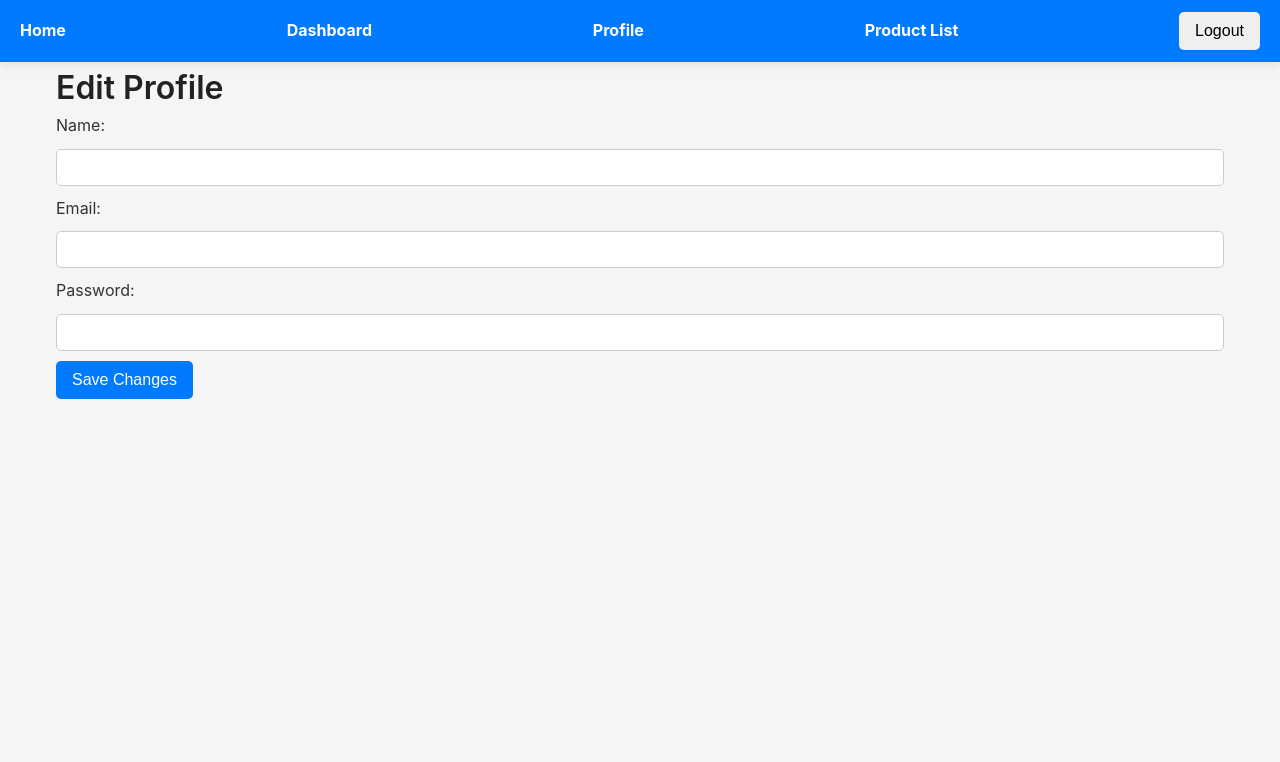
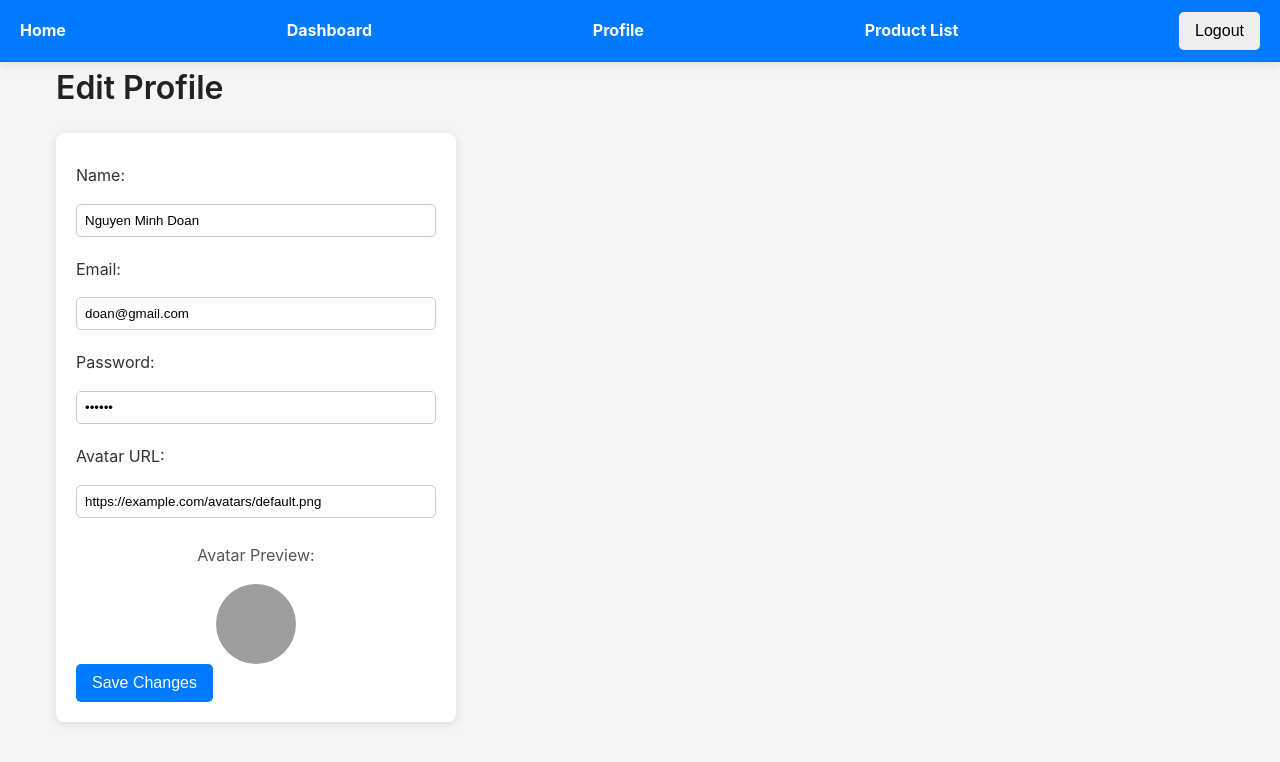
Before and after one commit to nguyenminhdoan/Project_WAD_1, a React (Vite) app in the folder app/: page /edit-profile in a window 1280 px wide. Shown: the top 762 px of the page. Built offline with nearby package versions, Linux system fonts and the light colour scheme; grey boxes are pictures that could not be loaded.

Commit message:
Updated productlistpage,profilepage and editprofilepage, related css fields and added mock datas

```diff
--- a/app/src/index.css
+++ b/app/src/index.css
@@ -208,7 +208,56 @@ button.secondary {
     color: #333;
     border: 1px solid #ddd;
 }
+.profile-form {
+    max-width: 400px;
+    margin: 20px 0;
+    background: white;
+    padding: 20px;
+    border-radius: 8px;
+    box-shadow: 0px 2px 10px rgba(0, 0, 0, 0.1);
+}
 
+.profile-form label {
+    display: block;
+    margin: 10px 0 5px;
+}
+
+.profile-form input {
+    width: 100%;
+    padding: 8px;
+    margin-bottom: 10px;
+    border: 1px solid #ccc;
+    border-radius: 5px;
+}
+
+.avatar-preview {
+    text-align: center;
+    margin-top: 15px;
+}
+
+.avatar-image {
+    width: 80px;
+    height: 80px;
+    border-radius: 50%;
+    display: block;
+    margin: auto;
+}
+.profile-card {
+    text-align: left;
+    background: white;
+    padding: 20px;
+    border-radius: 8px;
+    box-shadow: 0px 2px 10px rgba(0, 0, 0, 0.1);
+    max-width: 400px;
+    margin: 20px 0;
+}
+
+.profile-avatar {
+    width: 100px;
+    height: 100px;
+    border-radius: 50%;
+    margin-bottom: 10px;
+}
 /* 8️⃣ Responsive Design */
 @media (max-width: 768px) {
     .container {
--- a/app/src/pages/EditProfilePage.jsx
+++ b/app/src/pages/EditProfilePage.jsx
@@ -1,73 +1,51 @@
-import { useState } from 'react';
-import { useNavigate } from 'react-router-dom';
+import { useState } from "react";
+import { useNavigate } from "react-router-dom";
+
+// Mock user data
+const mockUser = {
+    name: "Nguyen Minh Doan",
+    email: "doan@gmail.com",
+    password: "123456",
+    avatar: "https://example.com/avatars/default.png"
+};
 
 const EditProfilePage = () => {
-    const [formData, setFormData] = useState({
-        name: '',
-        email: '',
-        password: ''
-    });
-
+    const [formData, setFormData] = useState(mockUser);
     const navigate = useNavigate();
 
+    // Handle input changes
     const handleChange = (e) => {
-        setFormData({
-            ...formData,
-            [e.target.name]: e.target.value
-        });
+        setFormData({ ...formData, [e.target.name]: e.target.value });
     };
 
-    const handleSubmit = async (e) => {
+    // Handle form submission
+    const handleSubmit = (e) => {
         e.preventDefault();
-
-        try {
-            const response = await fetch('/api/update-profile', {
-                method: 'POST',
-                headers: { 'Content-Type': 'application/json' },
-                body: JSON.stringify(formData)
-            });
-
-            if (response.ok) {
-                alert('Profile updated successfully!');
-                navigate('/profile');
-            } else {
-                alert('Failed to update profile.');
-            }
-        } catch (error) {
-            console.error('Error:', error);
-            alert('Error updating profile.');
-        }
+        console.log("Updated Profile:", formData);
+        alert("Profile updated successfully!");
+        navigate("/profile"); // Redirect to profile page
     };
 
     return (
         <div className="container">
             <h1>Edit Profile</h1>
-            <form onSubmit={handleSubmit}>
+            <form onSubmit={handleSubmit} className="profile-form">
                 <label>Name:</label>
-                <input
-                    type="text"
-                    name="name"
-                    value={formData.name}
-                    onChange={handleChange}
-                    required
-                />
+                <input type="text" name="name" value={formData.name} onChange={handleChange} required />
 
                 <label>Email:</label>
-                <input
-                    type="email"
-                    name="email"
-                    value={formData.email}
-                    onChange={handleChange}
-                    required
-                />
+                <input type="email" name="email" value={formData.email} onChange={handleChange} required />
 
                 <label>Password:</label>
-                <input
-                    type="password"
-                    name="password"
-                    value={formData.password}
-                    onChange={handleChange}
-                />
+                <input type="password" name="password" value={formData.password} onChange={handleChange} required />
+
+                <label>Avatar URL:</label>
+                <input type="text" name="avatar" value={formData.avatar} onChange={handleChange} />
+
+                <div className="avatar-preview">
+                    <p>Avatar Preview:</p>
+                    <img src={formData.avatar} alt="Avatar Preview" className="avatar-image" />
+                </div>
 
                 <button type="submit" className="primary">Save Changes</button>
             </form>
--- a/app/src/pages/ProductListPage.jsx
+++ b/app/src/pages/ProductListPage.jsx
@@ -1,68 +1,102 @@
-import { useState, useEffect } from 'react';
-import { useGetProductsQuery, useCreateProductMutation } from '../features/products/productsApiSlice';
+import { useState } from 'react';
+import { useNavigate } from 'react-router-dom';
 
+// Mock Product Data
+const mockProducts = [
+    {
+        _id: "64f8a3c2e4b1f2d3c4b5a6b7",
+        name: "Apple MacBook Pro 16-inch",
+        description: "Apple M3 Pro chip, 16GB RAM, 512GB SSD, 16-inch Retina Display",
+        price: 2499.99,
+        rating: 4.8,
+        image: "https://example.com/images/macbook-pro-16.jpg",
+        createdAt: "2023-09-06T12:34:26.789Z",
+    },
+    {
+        _id: "64f8a3c2e4b1f2d3c4b5a6b8",
+        name: "Dell XPS 15",
+        description: "Intel Core i9, 32GB RAM, 1TB SSD, 4K OLED Display",
+        price: 2199.99,
+        rating: 4.7,
+        image: "https://example.com/images/dell-xps-15.jpg",
+        createdAt: "2023-09-10T15:21:56.489Z",
+    },
+    {
+        _id: "64f8a3c2e4b1f2d3c4b5a6b9",
+        name: "Lenovo ThinkPad X1 Carbon",
+        description: "Intel Core i7, 16GB RAM, 512GB SSD, 14-inch FHD Display",
+        price: 1799.99,
+        rating: 4.6,
+        image: "https://example.com/images/thinkpad-x1-carbon.jpg",
+        createdAt: "2023-09-12T10:12:30.123Z",
+    },
+];
 
 const ProductListPage = () => {
-    const [productsList, setProductsList] = useState([]);
     const [currentPage, setCurrentPage] = useState(1);
+    const [products, setProducts] = useState(mockProducts); // Store local product state
     const productsPerPage = 5;
-    const {
-        data: products = [],
-        isLoading,
-        isError,
-        error,
-        refetch,
-    } = useGetProductsQuery();
-
-    const [getListProduct] = useCreateProductMutation();
-
-    useEffect(() => {
-        if (!isLoading && !isError && products.length > 0) {
-            console.log("Products loaded successfully:", products);
-        }
-    }, [isLoading, isError, products]);
-
-
-    // useEffect(() => {
-    //     // Mock API Call ----> I cannot see any available API to fetch the profile data
-    //     const fetchProducts = async () => {
-    //         const response = await fetch('/api/products');
-    //         const data = await response.json();
-    //         setProducts(data);
-    //     };
-    //     fetchProducts();
-    // }, []);
-
+    const navigate = useNavigate();
 
     // Pagination Logic
     const indexOfLastProduct = currentPage * productsPerPage;
     const indexOfFirstProduct = indexOfLastProduct - productsPerPage;
     const currentProducts = products.slice(indexOfFirstProduct, indexOfLastProduct);
 
-    const handleNextPage = () => setCurrentPage((prev) => prev + 1);
-    const handlePrevPage = () => setCurrentPage((prev) => prev - 1);
+    // Handle Delete Action
+    const handleDelete = (productId) => {
+        if (window.confirm("Are you sure you want to delete this product?")) {
+            const updatedProducts = products.filter((product) => product._id !== productId);
+            setProducts(updatedProducts);
+        }
+    };
 
     return (
         <div className="container">
+            <div className="flex-between mb-2">
                 <h1>Product List</h1>
+                <button className="primary" onClick={() => navigate('/product/add')}>
+                    ➕ Add Product
+                </button>
+            </div>
+
             <table>
                 <thead>
                     <tr>
+                        <th>Image</th>
                         <th>Name</th>
                         <th>Price</th>
+                        <th>Rating</th>
                         <th>Actions</th>
                     </tr>
                 </thead>
                 <tbody>
-                    {currentProducts.map((product) => (
-                        <tr key={product.id}>
+                    {currentProducts.length > 0 ? (
+                        currentProducts.map((product) => (
+                            <tr key={product._id}>
+                                <td>
+                                    <img src={product.image} alt={product.name} width="50" />
+                                </td>
                                 <td>{product.name}</td>
                                 <td>${product.price.toFixed(2)}</td>
+                                <td>{product.rating} ⭐</td>
                                 <td>
                                     <button className="primary">Edit</button>
+                                    <button
+                                        className="secondary"
+                                        style={{ marginLeft: "8px", backgroundColor: "#ff4d4d", color: "white" }}
+                                        onClick={() => handleDelete(product._id)}
+                                    >
+                                        Delete
+                                    </button>
                                 </td>
                             </tr>
-                    ))}
+                        ))
+                    ) : (
+                        <tr>
+                            <td colSpan="5" className="text-center">No products available</td>
+                        </tr>
+                    )}
                 </tbody>
             </table>
 
@@ -70,7 +104,7 @@ const ProductListPage = () => {
             <div className="pagination">
                 <button
                     className="secondary"
-                    onClick={handlePrevPage}
+                    onClick={() => setCurrentPage((prev) => Math.max(prev - 1, 1))}
                     disabled={currentPage === 1}
                 >
                     Previous
@@ -80,7 +114,7 @@ const ProductListPage = () => {
 
                 <button
                     className="secondary"
-                    onClick={handleNextPage}
+                    onClick={() => setCurrentPage((prev) => prev + 1)}
                     disabled={indexOfLastProduct >= products.length}
                 >
                     Next
--- a/app/src/pages/ProfilePage.jsx
+++ b/app/src/pages/ProfilePage.jsx
@@ -1,4 +1,4 @@
-import { useState, useEffect } from 'react';
+/*import { useState, useEffect } from 'react';
 import { Link } from 'react-router-dom';
 
 const ProfilePage = () => {
@@ -29,4 +29,33 @@ const ProfilePage = () => {
     );
 };
 
+export default ProfilePage;*/
+import { useState } from "react";
+import { Link } from "react-router-dom";
+
+// Mock user data based on your payload
+const mockUser = {
+    name: "Nguyen Minh Doan",
+    email: "doan@gmail.com",
+    avatar: "https://example.com/avatars/default.png"
+};
+
+const ProfilePage = () => {
+    const [user, setUser] = useState(mockUser);
+
+    return (
+        <div className="container">
+            <h1>My Profile</h1>
+            <div className="profile-card">
+                <img src={user.avatar} alt="Profile Avatar" className="profile-avatar" />
+                <p><strong>Name:</strong> {user.name}</p>
+                <p><strong>Email:</strong> {user.email}</p>
+                <Link to="/edit-profile">
+                    <button className="primary">Edit Profile</button>
+                </Link>
+            </div>
+        </div>
+    );
+};
+
 export default ProfilePage;
```
Lines whose indentation alone changed are shown as unchanged.
